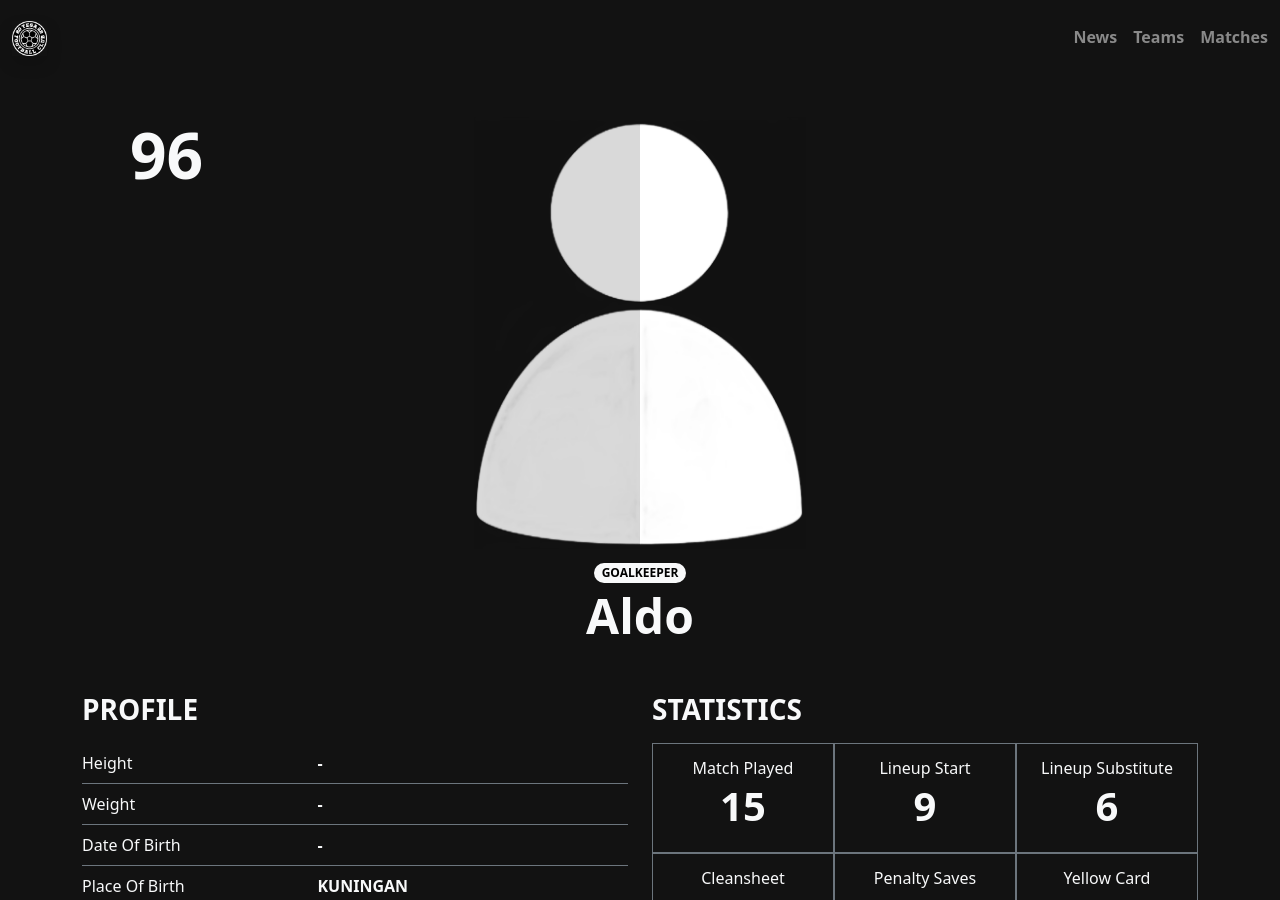
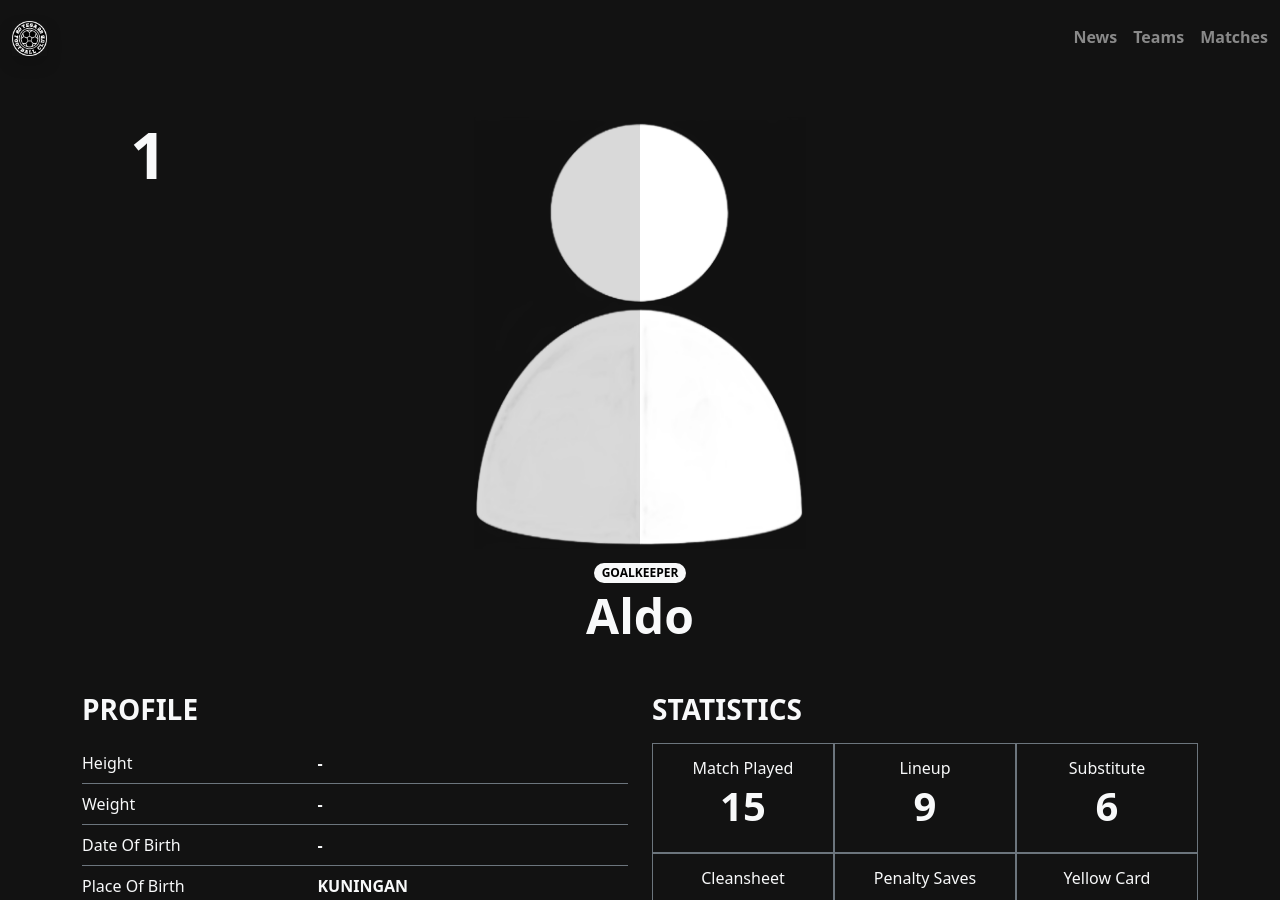
Before and after one commit to tesafc/tesafc.github.io, a Jekyll site: the page built from _players/number-1.md, in a window 1280 px wide and 900 px high. Built offline with Jekyll 4.4.1, drawn with Linux system fonts in a browser that asks for light colours; nearby versions of some CDN libraries.

Commit message:
Update and rename number-96.md to number-1.md

```diff
--- a/_players/number-96.md
+++ b/_players/number-1.md
@@ -1,7 +1,7 @@
 ---
-title: number 96
+title: number 1
 jersey-name: aldo
-jersey-number: 96
+jersey-number: 1
 position: goalkeeper
 position-order: 1
 team: first-team
@@ -22,9 +22,9 @@ details:
 stats:
   - name: match played
     value: "15"
-  - name: lineup start
+  - name: lineup
     value: "9"
-  - name: lineup substitute
+  - name: substitute
     value: "6"
   - name: cleansheet
     value: "-"
```
